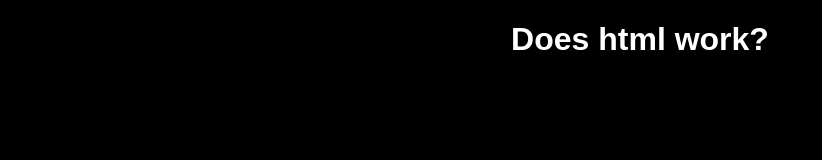
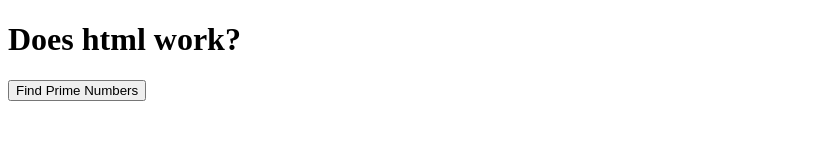
Before and after one commit to LucB310/HelloWorld, a plain HTML site: page pagetwo.html in a window 1280 px wide. Shown: the whole page, without its empty margins (0-822 px from the left). Drawn offline with Linux system fonts and the light colour scheme.

Commit message:
adding stuff

```diff
--- /dev/null
+++ b/algorithm.js
@@ -0,0 +1,10 @@
+//Finds all the prime numbers within a range of numbers
+
+function findPrime() {
+
+    println("This will find all the prime numbers within a range of numbers");
+
+    var numOne = prompt("What is the first number? ");
+    var numTwo = prompt("What is the second number? ");
+
+}
--- a/pagetwo.html
+++ b/pagetwo.html
@@ -1,6 +1,7 @@
 <!DOCTYPE html>
 
 <style>
+    /*
     body {background-color: black;}
     body {color: white;}
 
@@ -16,6 +17,11 @@
     */
 </style>
 
+<script src="algorithm.js"></script>
+
+
 <body>
     <h1>Does html work?</h1>
+
+    <button onclick="findPrime()">Find Prime Numbers</button>
 </body>
```
